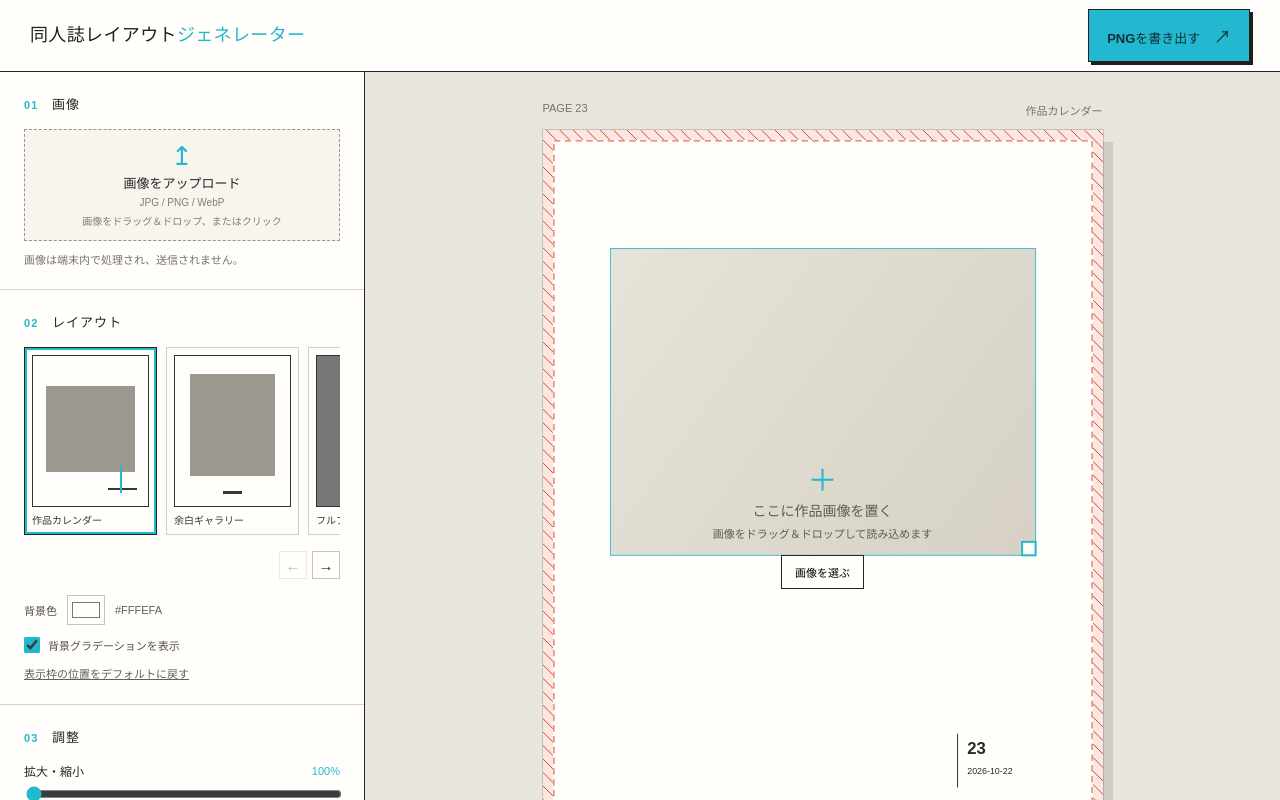
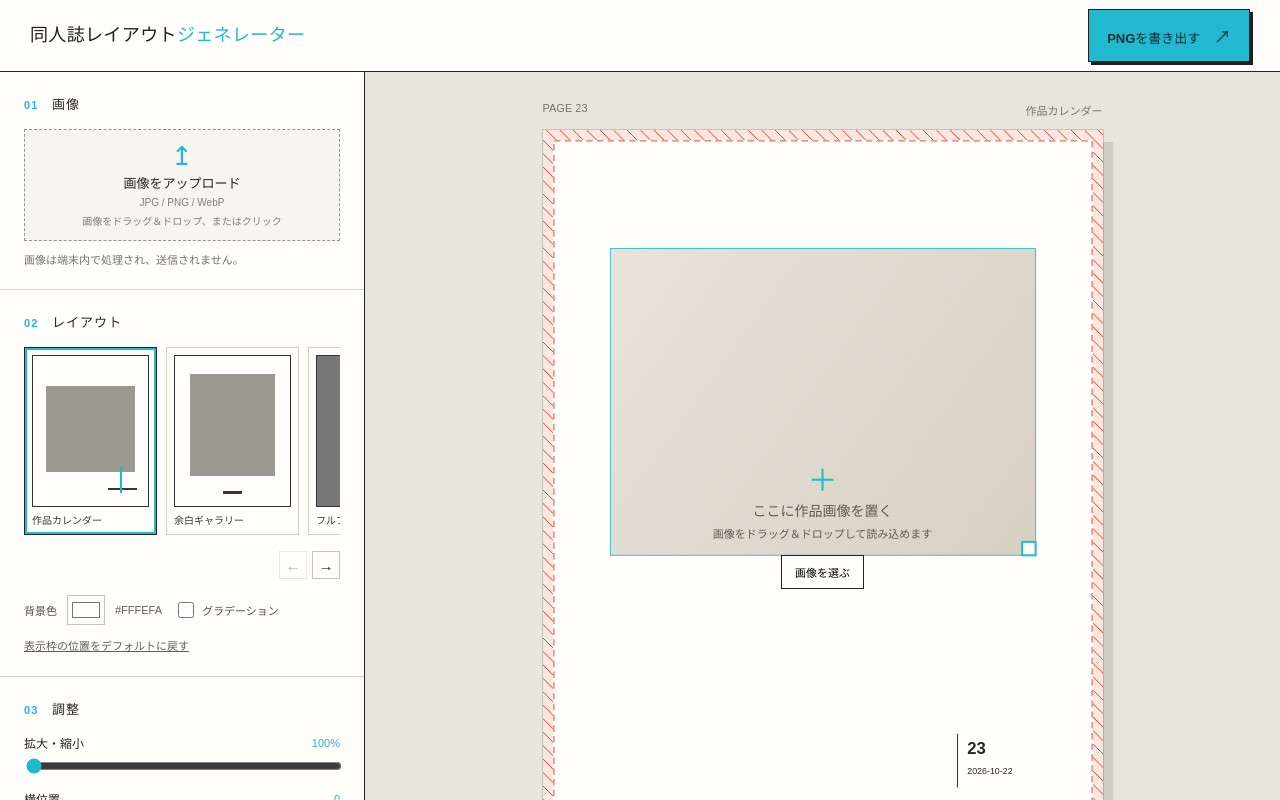
Before and after one commit to motttey/fanzine-generator, a Vue app: page / in a window 1280 px wide. Shown: the top 800 px of the page. Built offline with nearby package versions, Linux system fonts and the light colour scheme.

Commit message:
fix: gradation controls

```diff
--- a/src/App.vue
+++ b/src/App.vue
@@ -35,7 +35,7 @@ const artwork = ref<HTMLImageElement | null>(null)
 const artworkName = ref('画像をアップロード')
 const activeTemplate = ref<TemplateId>('calendar')
 const backgroundColors = ref<BackgroundColors>({})
-const showBackgroundGradient = ref(true)
+const showBackgroundGradient = ref(false)
 const pageNumber = ref(23)
 const today = new Date()
 const printedDate = ref(
@@ -677,15 +677,21 @@ onBeforeUnmount(() => {
               </button>
             </div>
           </div>
+          <div class="background-controls">
             <label class="background-color-control">
               <span>背景色</span>
               <input v-model="selectedBackgroundColor" type="color" />
               <output>{{ selectedBackgroundColor.toUpperCase() }}</output>
             </label>
             <label class="background-gradient-control">
-            <input v-model="showBackgroundGradient" type="checkbox" />
-            <span>背景グラデーションを表示</span>
+              <input
+                v-model="showBackgroundGradient"
+                type="checkbox"
+                aria-label="背景グラデーションを表示"
+              />
+              <span>グラデーション</span>
             </label>
+          </div>
           <button class="reset-text" @click="resetArtFrame">
             表示枠の位置をデフォルトに戻す
           </button>
--- a/src/styles.css
+++ b/src/styles.css
@@ -314,11 +314,17 @@ button {
 .mini-bleed em {
   display: none;
 }
+.background-controls {
+  display: flex;
+  align-items: center;
+  flex-wrap: wrap;
+  gap: 12px 16px;
+  margin-top: 16px;
+}
 .background-color-control {
   display: flex;
   align-items: center;
   gap: 10px;
-  margin-top: 16px;
   color: #555149;
   font-size: 11px;
   font-weight: 700;
@@ -342,9 +348,9 @@ button {
   display: flex;
   align-items: center;
   gap: 8px;
-  margin-top: 12px;
   color: #555149;
   font-size: 11px;
+  white-space: nowrap;
   cursor: pointer;
 }
 .background-gradient-control input {
```
Lines whose indentation alone changed are shown as unchanged.
